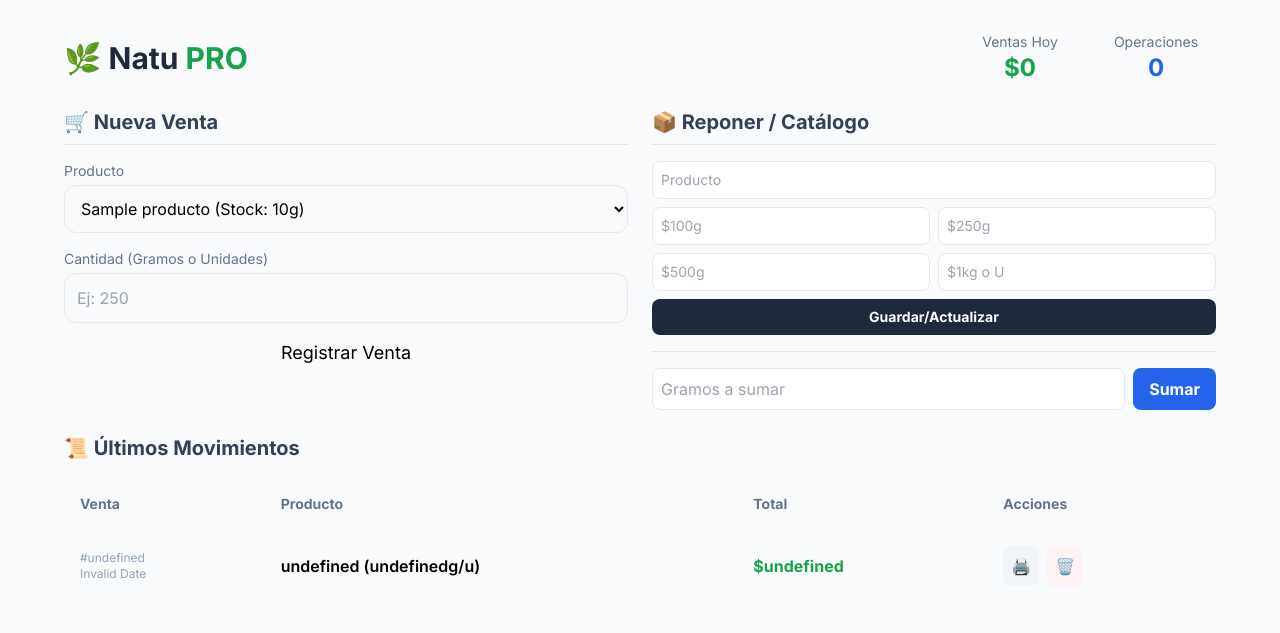
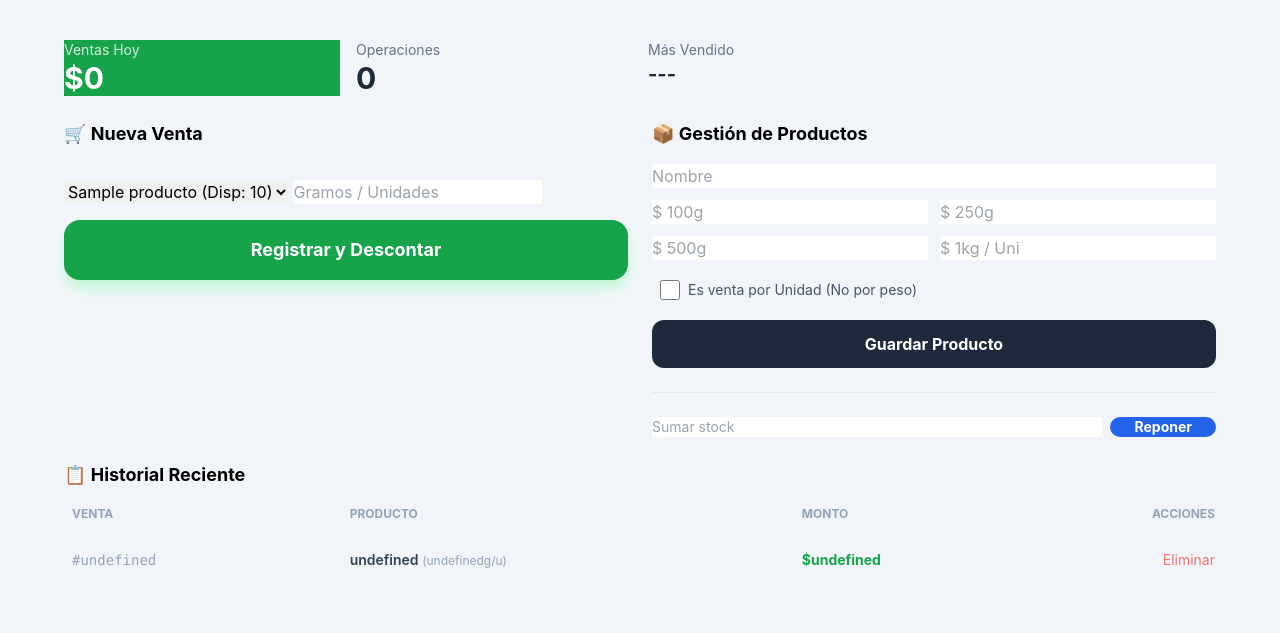
Before and after one commit to Samir1111111/natu, a FastAPI app: page / in a window 1280 px wide. Shown: the top 633 px of the page. Run offline with FastAPI, Linux system fonts and the light colour scheme; a database or web service that is not in the repository returns one stand-in record (values such as "Sample title"); data that the repository does not hold is empty; some libraries are stand-ins or nearby versions.

Commit message:
Update title and improve dashboard layout

```diff
--- a/templates/index.html
+++ b/templates/index.html
@@ -3,102 +3,122 @@
 <head>
     <meta charset="UTF-8">
     <meta name="viewport" content="width=device-width, initial-scale=1.0">
-    <title>Natu PRO | Gestión</title>
+    <title>Natu PRO | Panel</title>
     <script src="https://cdn.tailwindcss.com"></script>
-    <link href="https://fonts.googleapis.com/css2?family=Inter:wght@400;600;700&display=swap" rel="stylesheet">
     <style>
-        body { font-family: 'Inter', sans-serif; background-color: #f8fafc; }
-        .card { @apply bg-white p-6 rounded-2xl shadow-sm border border-slate-100; }
-        .btn-green { @apply bg-green-600 hover:bg-green-700 text-white font-bold py-2 px-4 rounded-xl transition-all; }
-        .low-stock { @apply text-red-600 font-bold animate-pulse; }
+        body { font-family: 'Inter', sans-serif; background: #f1f5f9; }
+        .card { @apply bg-white p-6 rounded-3xl shadow-sm border border-slate-200; }
+        .input-style { @apply w-full p-3 rounded-2xl border border-slate-200 bg-slate-50 focus:ring-2 focus:ring-green-500 outline-none transition-all; }
     </style>
 </head>
-<body class="p-4 md:p-8">
+<body class="p-4 lg:p-10">
 
     <div class="max-w-6xl mx-auto space-y-6">
 
-        <!-- Header & Stats -->
-        <div class="flex flex-col md:flex-row justify-between items-center gap-4">
-            <h1 class="text-3xl font-bold text-slate-800">🌿 Natu <span class="text-green-600">PRO</span></h1>
-            <div class="flex gap-4">
-                <div class="card flex flex-col items-center min-w-[120px]">
-                    <span class="text-slate-500 text-sm">Ventas Hoy</span>
-                    <span id="stat_hoy" class="text-2xl font-bold text-green-600">$0</span>
-                </div>
-                <div class="card flex flex-col items-center min-w-[120px]">
-                    <span class="text-slate-500 text-sm">Operaciones</span>
-                    <span id="stat_n" class="text-2xl font-bold text-blue-600">0</span>
-                </div>
+        <!-- Dashboard Stats -->
+        <div class="grid grid-cols-1 md:grid-cols-4 gap-4">
+            <div class="card bg-green-600 text-white border-none">
+                <p class="opacity-80 text-sm">Ventas Hoy</p>
+                <h2 id="stat_hoy" class="text-3xl font-bold">$0</h2>
+            </div>
+            <div class="card">
+                <p class="text-slate-500 text-sm">Operaciones</p>
+                <h2 id="stat_n" class="text-3xl font-bold text-slate-800">0</h2>
+            </div>
+            <div class="card">
+                <p class="text-slate-500 text-sm">Más Vendido</p>
+                <h2 id="stat_top" class="text-xl font-bold text-slate-800 text-ellipsis overflow-hidden">---</h2>
+            </div>
+            <div id="alerta_stock" class="card border-red-200 bg-red-50 hidden">
+                <p class="text-red-600 text-xs font-bold uppercase">⚠️ Stock Bajo</p>
+                <p id="bajos_lista" class="text-sm text-red-700 font-medium"></p>
             </div>
         </div>
 
-        <div class="grid grid-cols-1 md:grid-cols-2 gap-6">
-
-            <!-- Panel de Ventas -->
-            <div class="card space-y-4">
-                <h2 class="text-xl font-bold border-b pb-2 text-slate-700">🛒 Nueva Venta</h2>
+        <div class="grid grid-cols-1 lg:grid-cols-2 gap-6">
+            <!-- Venta -->
+            <div class="card">
+                <h3 class="text-lg font-bold mb-4 flex items-center gap-2">🛒 Nueva Venta</h3>
                 <div class="space-y-4">
-                    <div>
-                        <label class="block text-sm text-slate-500">Producto</label>
-                        <select id="sel_prod" class="w-full p-3 rounded-xl border bg-slate-50 mt-1">
-                            {% for p in productos %}
-                            <option value="{{p.nombre}}">{{p.nombre}} (Stock: {{p.stock_gramos}}g)</option>
-                            {% endfor %}
-                        </select>
-                    </div>
-                    <div>
-                        <label class="block text-sm text-slate-500">Cantidad (Gramos o Unidades)</label>
-                        <input type="number" id="val_cant" placeholder="Ej: 250" class="w-full p-3 rounded-xl border bg-slate-50 mt-1">
-                    </div>
-                    <button onclick="realizarVenta()" class="btn-green w-full text-lg">Registrar Venta</button>
+                    <select id="sel_prod" class="input-style">
+                        {% for p in productos %}
+                        <option value="{{p.nombre}}">{{p.nombre}} (Disp: {{p.stock_gramos}})</option>
+                        {% endfor %}
+                    </select>
+                    <input type="number" id="val_cant" placeholder="Gramos / Unidades" class="input-style">
+                    <button onclick="realizarVenta()" class="w-full py-4 bg-green-600 hover:bg-green-700 text-white rounded-2xl font-bold text-lg shadow-lg shadow-green-200 transition-all">Registrar y Descontar</button>
                 </div>
             </div>
 
-            <!-- Panel de Stock -->
-            <div class="card space-y-4">
-                <h2 class="text-xl font-bold border-b pb-2 text-slate-700">📦 Reponer / Catálogo</h2>
-                <div class="grid grid-cols-2 gap-2">
-                    <input id="cat_nom" placeholder="Producto" class="col-span-2 p-2 border rounded-lg text-sm">
-                    <input id="cat_100" type="number" placeholder="$100g" class="p-2 border rounded-lg text-sm">
-                    <input id="cat_250" type="number" placeholder="$250g" class="p-2 border rounded-lg text-sm">
-                    <input id="cat_500" type="number" placeholder="$500g" class="p-2 border rounded-lg text-sm">
-                    <input id="cat_1000" type="number" placeholder="$1kg o U" class="p-2 border rounded-lg text-sm">
-                    <button onclick="guardarCatalogo()" class="col-span-2 bg-slate-800 text-white p-2 rounded-lg text-sm font-bold">Guardar/Actualizar</button>
+            <!-- Catálogo -->
+            <div class="card">
+                <h3 class="text-lg font-bold mb-4">📦 Gestión de Productos</h3>
+                <div class="grid grid-cols-2 gap-3">
+                    <input id="cat_nom" placeholder="Nombre" class="col-span-2 input-style">
+                    <input id="cat_100" type="number" placeholder="$ 100g" class="input-style">
+                    <input id="cat_250" type="number" placeholder="$ 250g" class="input-style">
+                    <input id="cat_500" type="number" placeholder="$ 500g" class="input-style">
+                    <input id="cat_1000" type="number" placeholder="$ 1kg / Uni" class="input-style">
+                    <div class="col-span-2 flex items-center gap-2 p-2">
+                        <input type="checkbox" id="cat_uni" class="w-5 h-5 text-green-600">
+                        <label for="cat_uni" class="text-sm text-slate-600">Es venta por Unidad (No por peso)</label>
+                    </div>
+                    <button onclick="guardarCatalogo()" class="col-span-2 py-3 bg-slate-800 text-white rounded-xl font-bold">Guardar Producto</button>
                 </div>
-                <hr>
-                <div class="flex gap-2">
-                    <input id="rep_cant" type="number" placeholder="Gramos a sumar" class="flex-1 p-2 border rounded-lg">
-                    <button onclick="reponer()" class="bg-blue-600 text-white px-4 rounded-lg font-bold">Sumar</button>
+                <div class="mt-6 pt-6 border-t flex gap-2">
+                    <input id="rep_cant" type="number" placeholder="Sumar stock" class="flex-1 input-style text-sm">
+                    <button onclick="reponer()" class="px-6 bg-blue-600 text-white rounded-xl font-bold text-sm">Reponer</button>
                 </div>
             </div>
         </div>
 
         <!-- Historial -->
-        <div class="card overflow-hidden">
-            <h2 class="text-xl font-bold mb-4 text-slate-700">📜 Últimos Movimientos</h2>
+        <div class="card">
+            <h3 class="text-lg font-bold mb-4">📋 Historial Reciente</h3>
             <div class="overflow-x-auto">
                 <table class="w-full text-left">
-                    <thead class="bg-slate-50 text-slate-500 text-sm">
+                    <thead class="text-slate-400 text-xs uppercase">
                         <tr>
-                            <th class="p-4">Venta</th>
-                            <th class="p-4">Producto</th>
-                            <th class="p-4">Total</th>
-                            <th class="p-4">Acciones</th>
+                            <th class="pb-3 px-2">Venta</th>
+                            <th class="pb-3">Producto</th>
+                            <th class="pb-3">Monto</th>
+                            <th class="pb-3 text-right">Acciones</th>
                         </tr>
                     </thead>
-                    <tbody id="lista_historial" class="divide-y">
-                        <!-- Se llena vía JS -->
-                    </tbody>
+                    <tbody id="lista_historial" class="divide-y divide-slate-100"></tbody>
                 </table>
             </div>
         </div>
     </div>
 
     <script>
-        function updateStats() {
-            fetch('/stats').then(r=>r.json()).then(d=>{
+        function refresh() {
+            // Stats
+            fetch('/dashboard_data').then(r=>r.json()).then(d=>{
                 document.getElementById('stat_hoy').innerText = `$${d.hoy}`;
                 document.getElementById('stat_n').innerText = d.ventas_n;
+                document.getElementById('stat_top').innerText = d.top_prod;
+
+                if(d.bajos.length > 0) {
+                    document.getElementById('alerta_stock').classList.remove('hidden');
+                    document.getElementById('bajos_lista').innerText = d.bajos.map(b => b.nombre).join(', ');
+                }
+            });
+
+            // Historial
+            fetch('/historial').then(r=>r.json()).then(d=>{
+                let html = '';
+                d.historial.forEach(v => {
+                    html += `<tr class="text-sm">
+                        <td class="py-4 px-2 text-slate-400 font-mono">#${v.id}</td>
+                        <td class="py-4 font-semibold text-slate-700">${v.producto} <span class="text-xs font-normal text-slate-400">(${v.cantidad}g/u)</span></td>
+                        <td class="py-4 text-green-600 font-bold">$${v.total}</td>
+                        <td class="py-4 text-right">
+                            <button onclick="borrarVenta(${v.id})" class="text-red-400 hover:text-red-600">Eliminar</button>
+                        </td>
+                    </tr>`;
+                });
+                document.getElementById('lista_historial').innerHTML = html;
             });
         }
 
@@ -106,46 +126,10 @@
             let f = new FormData();
             f.append('producto', document.getElementById('sel_prod').value);
             f.append('cantidad', document.getElementById('val_cant').value);
-            fetch('/venta_rapida', {method:'POST', body:f}).then(r=>r.json()).then(d=>{
-                if(d.error) alert(d.error);
+            fetch('/venta_rapida', {method:'POST', body:f}).then(async r => {
+                if(!r.ok) { let e = await r.json(); alert(e.error); }
                 else location.reload();
             });
-        }
-
-        function loadHistorial() {
-            fetch('/historial').then(r=>r.json()).then(d=>{
-                let h = '';
-                d.historial.forEach(v=>{
-                    h += `
-                    <tr>
-                        <td class="p-4 text-xs text-slate-400">#${v.id}<br>${new Date(v.fecha).toLocaleTimeString()}</td>
-                        <td class="p-4 font-semibold">${v.producto} (${v.cantidad}g/u)</td>
-                        <td class="p-4 text-green-600 font-bold">$${v.total}</td>
-                        <td class="p-4 flex gap-2">
-                            <button onclick="imprimirTicket(${v.id}, '${v.producto}', ${v.cantidad}, ${v.total})" class="bg-slate-100 p-2 rounded-lg">🖨️</button>
-                            <button onclick="borrarVenta(${v.id})" class="bg-red-50 text-red-500 p-2 rounded-lg">🗑️</button>
-                        </td>
-                    </tr>`;
-                });
-                document.getElementById('lista_historial').innerHTML = h;
-            });
-        }
-
-        function imprimirTicket(id, prod, cant, total) {
-            let win = window.open('', '', 'width=300,height=400');
-            win.document.write(`
-                <div style="font-family:monospace; width:200px; padding:10px; border:1px solid #000">
-                    <center><b>🌿 NATU 🌿</b><br>Naturalmente Rico</center><br>
-                    TICKET #${id}<br>
-                    --------------------<br>
-                    ${prod}<br>
-                    Cant: ${cant}g/u<br>
-                    TOTAL: $${total}<br>
-                    --------------------<br>
-                    ¡Gracias por elegirnos!
-                </div>
-            `);
-            win.print(); win.close();
         }
 
         function guardarCatalogo() {
@@ -155,6 +139,7 @@
             f.append('p250', document.getElementById('cat_250').value);
             f.append('p500', document.getElementById('cat_500').value);
             f.append('p1000', document.getElementById('cat_1000').value);
+            f.append('unidad', document.getElementById('cat_uni').checked);
             fetch('/add_producto_catalogo', {method:'POST', body:f}).then(()=>location.reload());
         }
 
@@ -166,13 +151,12 @@
         }
 
         function borrarVenta(id) {
-            if(!confirm("¿Borrar venta y devolver stock?")) return;
+            if(!confirm("¿Borrar venta? Se devolverá el stock.")) return;
             let f = new FormData(); f.append('id', id);
             fetch('/borrar_venta', {method:'POST', body:f}).then(()=>location.reload());
         }
 
-        updateStats();
-        loadHistorial();
+        window.onload = refresh;
     </script>
 </body>
 </html>
```
